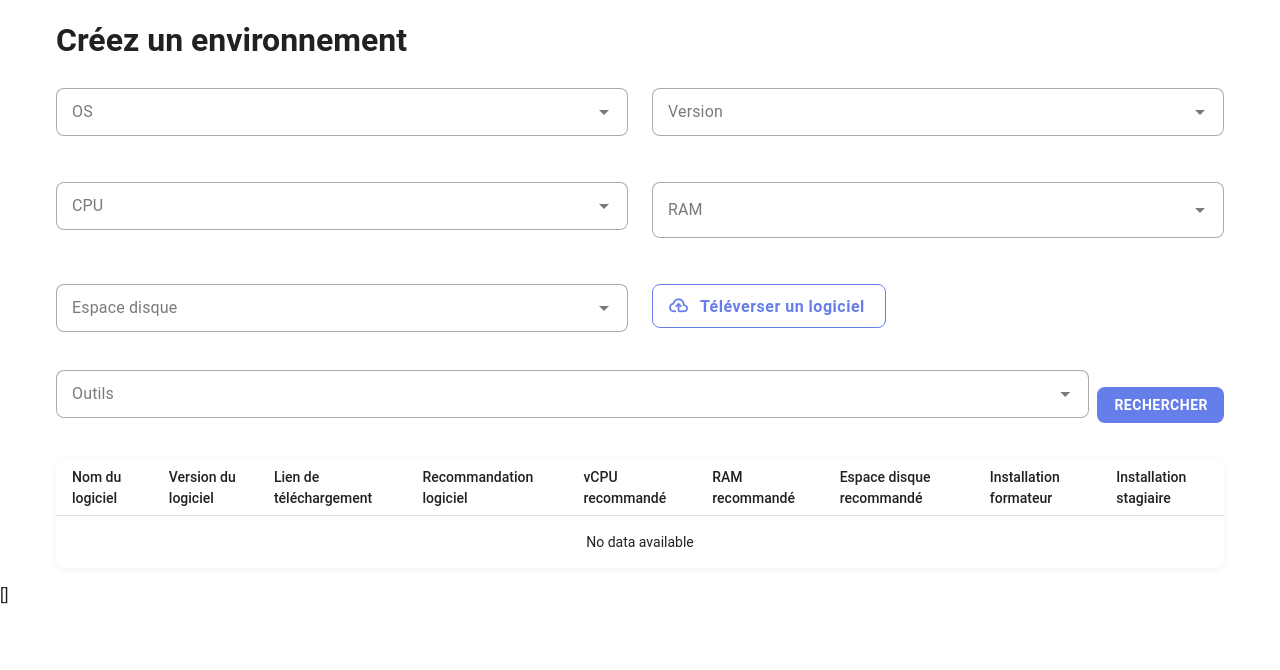
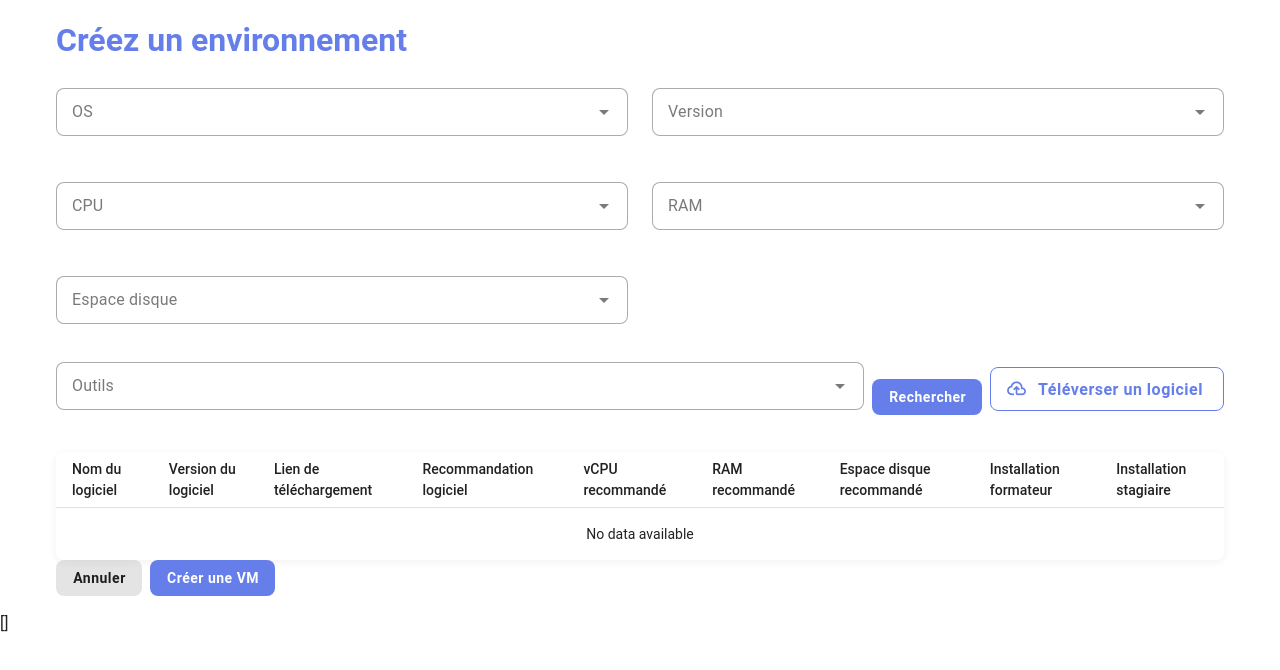
Before and after one commit to clarabaptista/Solyone-form, a Nuxt app: page / in a window 1280 px wide. Shown: the top 670 px of the page. Built offline with nearby package versions, Linux system fonts and the light colour scheme.

Commit message:
style: :lipstick: Update btn style

```diff
--- a/app/components/feature/create-vm-form/SoftwareManager.vue
+++ b/app/components/feature/create-vm-form/SoftwareManager.vue
@@ -1,12 +1,10 @@
 <!--  SoftwareManager.vue -->
 
 <template>
-  <!-- <v-form v-model="validForm" @submit.prevent="submit" class="form"> -->
   <v-container class="pa-4">
     <v-row class="justify-center">
       <v-col>
-        <!-- card -->
-        <h1>Créez un environnement</h1>
+        <h1 class="title">Créez un environnement</h1>
 
         <!-- dialog -->
         <v-dialog v-model="dialog" max-width="500">
@@ -68,6 +66,7 @@
               label="RAM"
               chips
               variant="outlined"
+              density="comfortable"
             ></v-autocomplete>
           </v-col>
 
@@ -82,9 +81,6 @@
               variant="outlined"
               density="comfortable"
             ></v-autocomplete>
-          </v-col>
-          <v-col cols="6">
-            <SoftwareUploader @logiciel-ajoute="handleAddZip" />
           </v-col>
         </v-row>
         <div class="d-flex flex-row justify-center align-center ga-2">
@@ -108,20 +104,20 @@
             >Rechercher</v-btn
           >
           <v-btn
-            color="#667EEA"
-            variant="flat"
-            v-show="selectedTools.length !== 0"
-            @click="handleAddTools"
-            >Ajouter</v-btn
+          variant="tonal"
+          v-show="selectedTools.length !== 0"
+          @click="selectedTools = []"
+          >Annuler</v-btn
           >
           <v-btn
-            variant="tonal"
-            v-show="selectedTools.length !== 0"
-            @click="selectedTools = []"
-            >Annuler</v-btn
+          color="#667EEA"
+          variant="flat"
+          v-show="selectedTools.length !== 0"
+          @click="handleAddTools"
+          >Ajouter</v-btn
           >
+          <SoftwareUploader style="width: fit-content;" @logiciel-ajoute="handleAddZip" />
         </div>
-
         <v-data-table
           @click="handleAddTools"
           :headers="headers"
@@ -140,11 +136,16 @@
             ></v-checkbox-btn>
           </template>
         </v-data-table>
+        <v-row>
+          <v-col class="d-flex flex-row align-center ga-2">
+            <v-btn variant="tonal" @click="selectedTools = []">Annuler</v-btn>
+            <v-btn color="#667EEA" variant="flat">Créer une VM</v-btn>
+          </v-col>
+        </v-row>
       </v-col>
     </v-row>
   </v-container>
   {{ JSON.stringify(toolsAdded) }}
-  <!-- </v-form> -->
 </template>
 
 <script setup lang="ts">
@@ -576,72 +577,15 @@ const headers = [
   { title: "Installation formateur", value: "installation.formateur" },
   { title: "Installation stagiaire", value: "installation.stagiaire" },
 ];
-
-//
-//
-//
-//
-//
-//
-//
-//
-//
-//
-//
-//
-//
-//
-//
-//
-//
-//
-//
-//
-//
-//
-//
-// VM Template
-
-watch(
-  () => vmTemplateStore.selectedVmTemplate,
-  (template) => {
-    if (template) {
-      specs.value.name = template.name;
-      specs.value.description = template.description;
-      specs.value.os = template.os;
-      specs.value.version = template.version;
-      specs.value.ram = template.ram;
-      specs.value.cpu = template.cpu;
-      specs.value.disk = template.disk;
-    }
-  }
-);
-
-function fillForm(template: VMTemplate) {
-  dialog.value = false;
-  specs.value.name = template.name;
-  specs.value.description = template.description;
-  specs.value.os = template.os;
-  specs.value.version = template.version;
-  specs.value.ram = template.ram;
-  specs.value.cpu = template.cpu;
-  specs.value.disk = template.disk;
-}
 </script>
 
 <style>
-/* Container principal */
 .v-container {
   width: 100%;
 }
 
-/* Cartes */
-#card-title {
-  background: #7886ff;
-  color: white;
-  font-weight: bold;
-  text-align: center;
-  height: 80px;
+.title {
+  color: #667eea;
 }
 
 .v-card {
@@ -650,7 +594,7 @@ function fillForm(template: VMTemplate) {
 
 .v-btn {
   border-radius: 8px;
-  text-transform: uppercase;
+  text-transform: none;
   font-weight: 600 !important;
   letter-spacing: 0.5px;
 }
@@ -682,7 +626,8 @@ function fillForm(template: VMTemplate) {
 }
 
 .v-data-table-header {
-  font-weight: 600;
+  /* TODO: vérifier l'activation du bold */
+  font-weight: 600 !important;
 }
 
 .v-alert {
```
